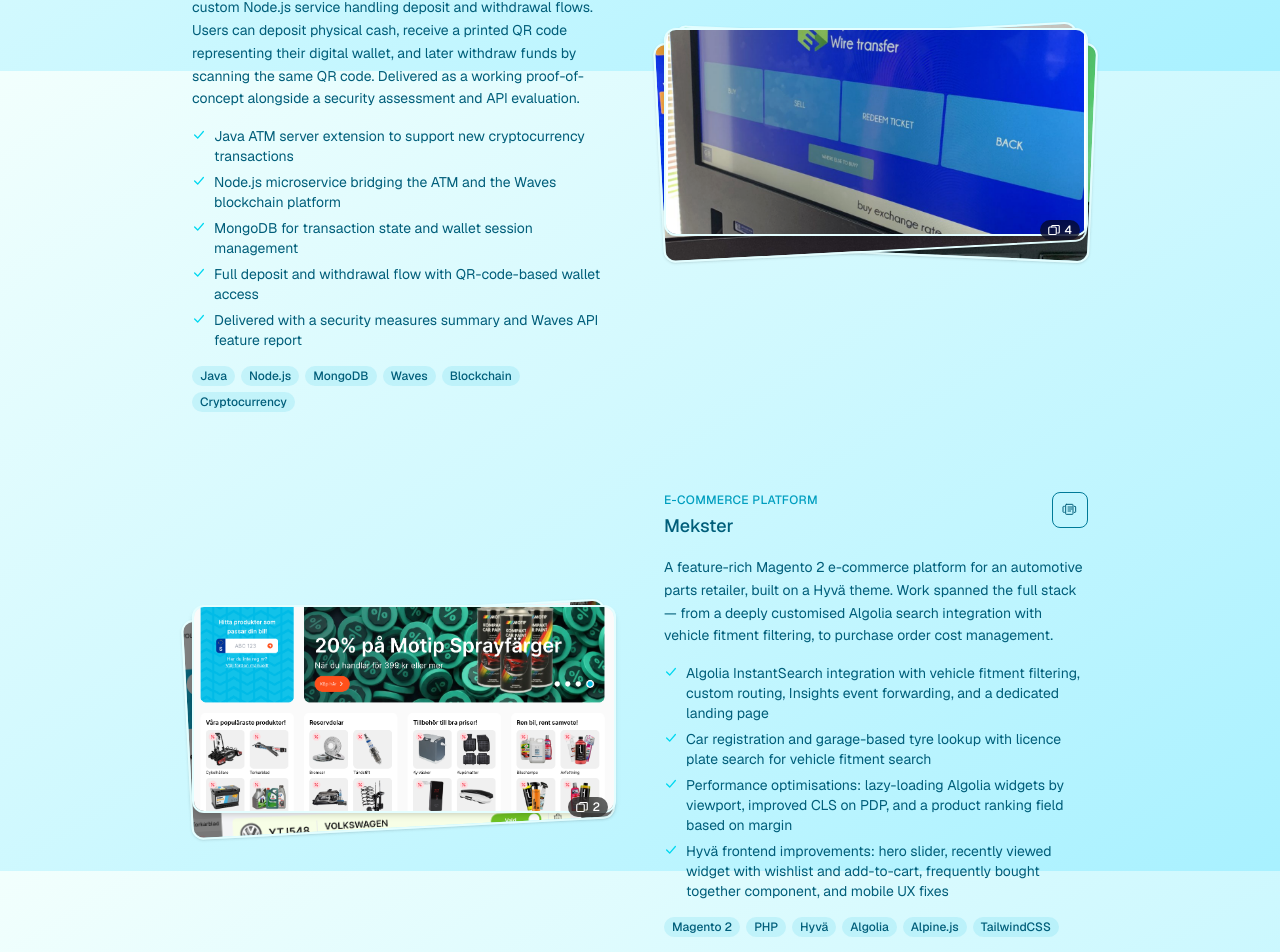
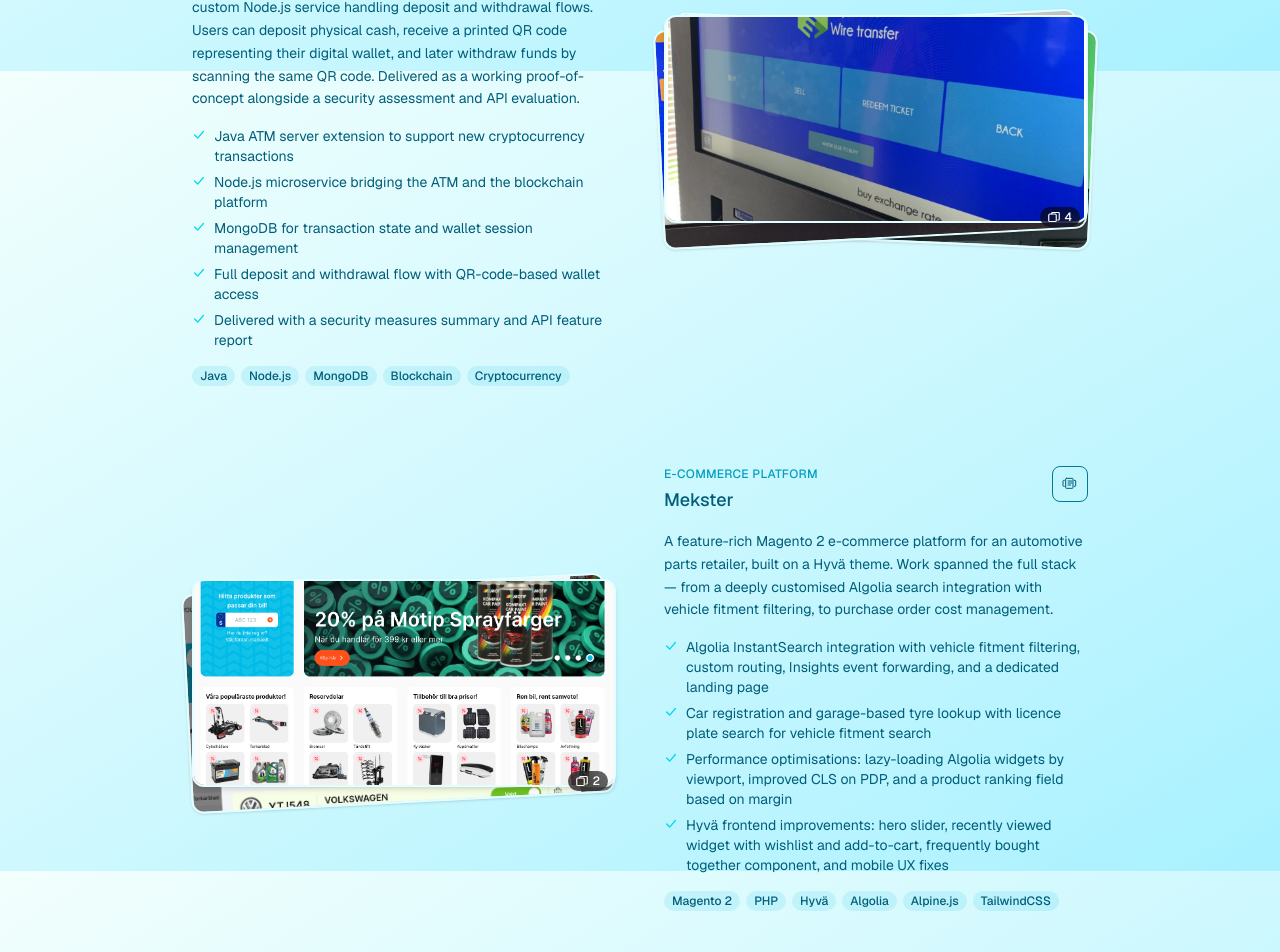
Before and after one commit to Zefiryn/homepage, a Next.js app: page / in a window 1280 px wide. Shown: the part 3129-4081 px from the top of the page. Built offline with nearby package versions, Linux system fonts and the light colour scheme.

Commit message:
Update project list

```diff
--- a/src/components/Projects.tsx
+++ b/src/components/Projects.tsx
@@ -60,16 +60,15 @@
         description: "An R&D project exploring physical ATM access to cryptocurrency wallets via a blockchain platform. I extended an existing Java-based ATM server to support a new crypto currency, backed by a custom Node.js service handling deposit and withdrawal flows. Users can deposit physical cash, receive a printed QR code representing their digital wallet, and later withdraw funds by scanning the same QR code. Delivered as a working proof-of-concept alongside a security assessment and API evaluation.",
         highlights: [
             { text: "Java ATM server extension to support new cryptocurrency transactions" },
-            { text: "Node.js microservice bridging the ATM and the Waves blockchain platform" },
+            { text: "Node.js microservice bridging the ATM and the blockchain platform" },
             { text: "MongoDB for transaction state and wallet session management" },
             { text: "Full deposit and withdrawal flow with QR-code-based wallet access" },
-            { text: "Delivered with a security measures summary and Waves API feature report" },
+            { text: "Delivered with a security measures summary and API feature report" },
         ],
         tags: [
             { label: "Java" },
             { label: "Node.js" },
             { label: "MongoDB" },
-            { label: "Waves" },
             { label: "Blockchain" },
             { label: "Cryptocurrency" },
         ],
```
